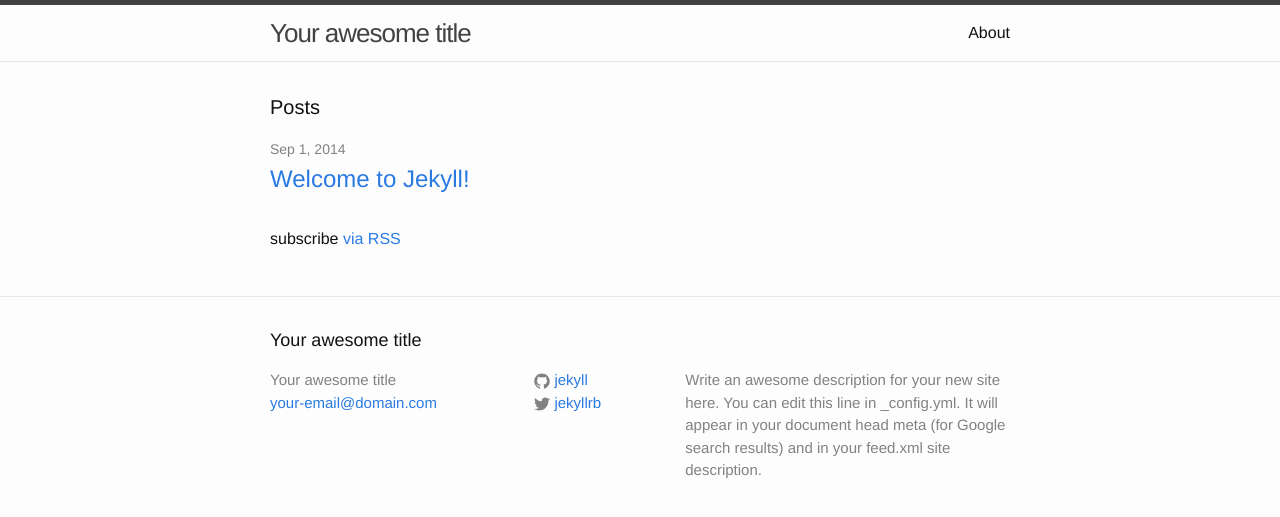
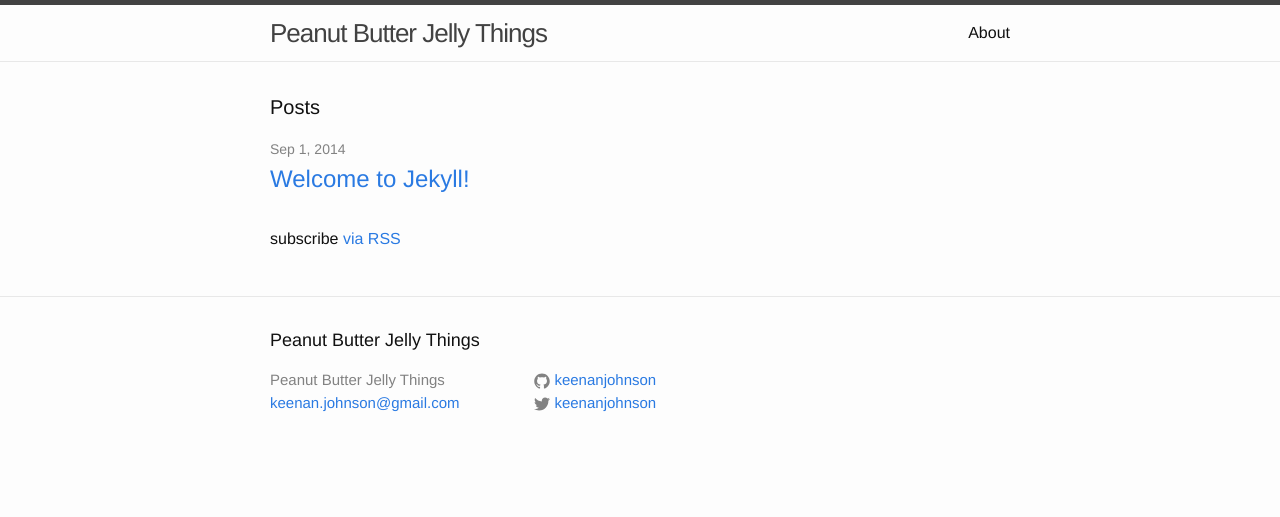
Before and after one commit to keenanjohnson/pbj, a Jekyll site: the page built from index.html, in a window 1280 px wide. Shown: the top 517 px of the page. Built offline with Jekyll 4.4.1, drawn with Linux system fonts in a browser that asks for light colours.

Commit message:
Updated contact info

```diff
--- a/_config.yml
+++ b/_config.yml
@@ -1,14 +1,11 @@
 # Site settings
-title: Your awesome title
-email: your-email@domain.com
-description: > # this means to ignore newlines until "baseurl:"
-  Write an awesome description for your new site here. You can edit this
-  line in _config.yml. It will appear in your document head meta (for
-  Google search results) and in your feed.xml site description.
+title: Peanut Butter Jelly Things
+email: keenan.johnson@gmail.com
+description: > # Whatup
 baseurl: "/pbj/" # the subpath of your site, e.g. /blog/
 url: "http://keenanjohnson.github.io" # the base hostname & protocol for your site
-twitter_username: jekyllrb
-github_username:  jekyll
+twitter_username: keenanjohnson
+github_username:  keenanjohnson
 
 # Build settings
 markdown: kramdown
```
